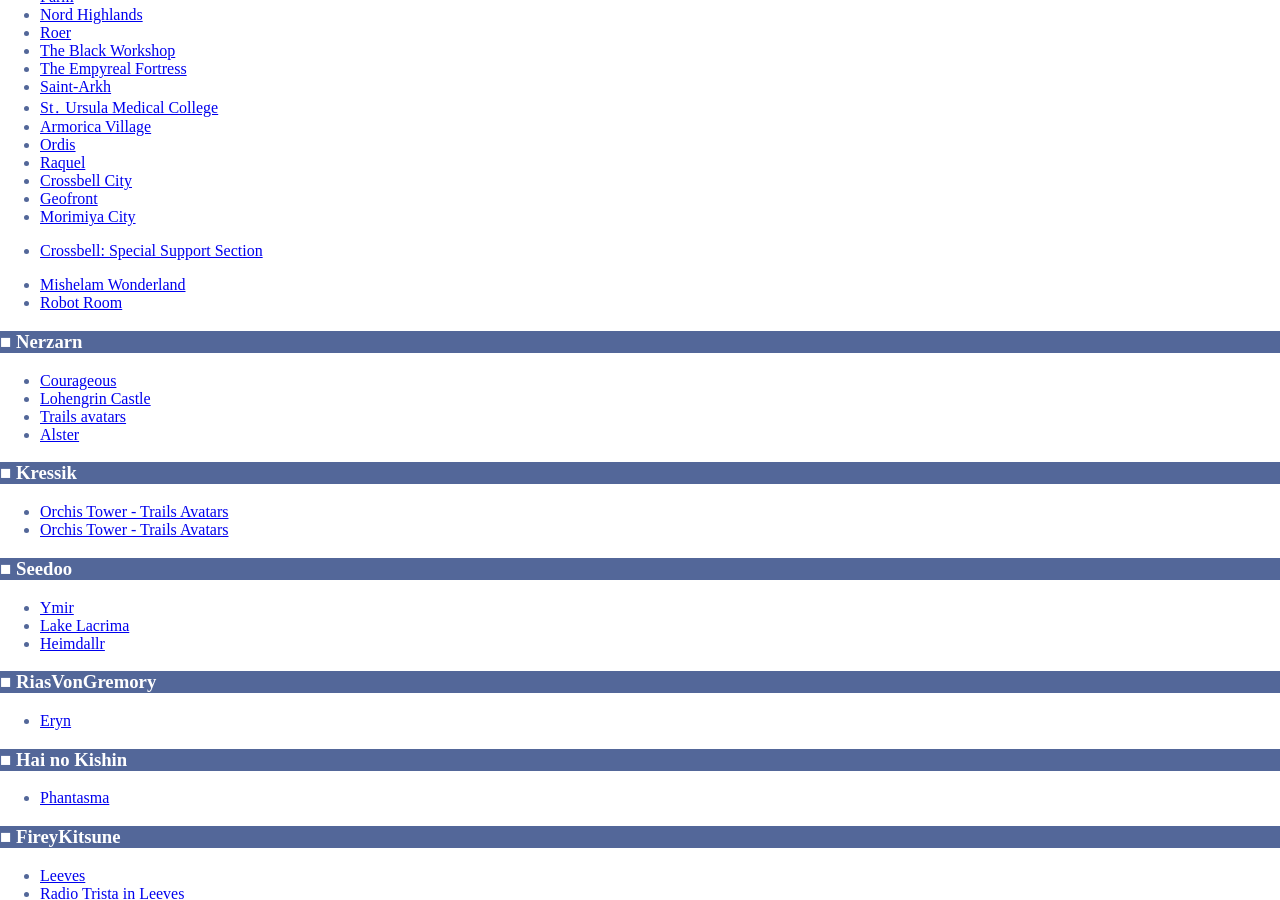
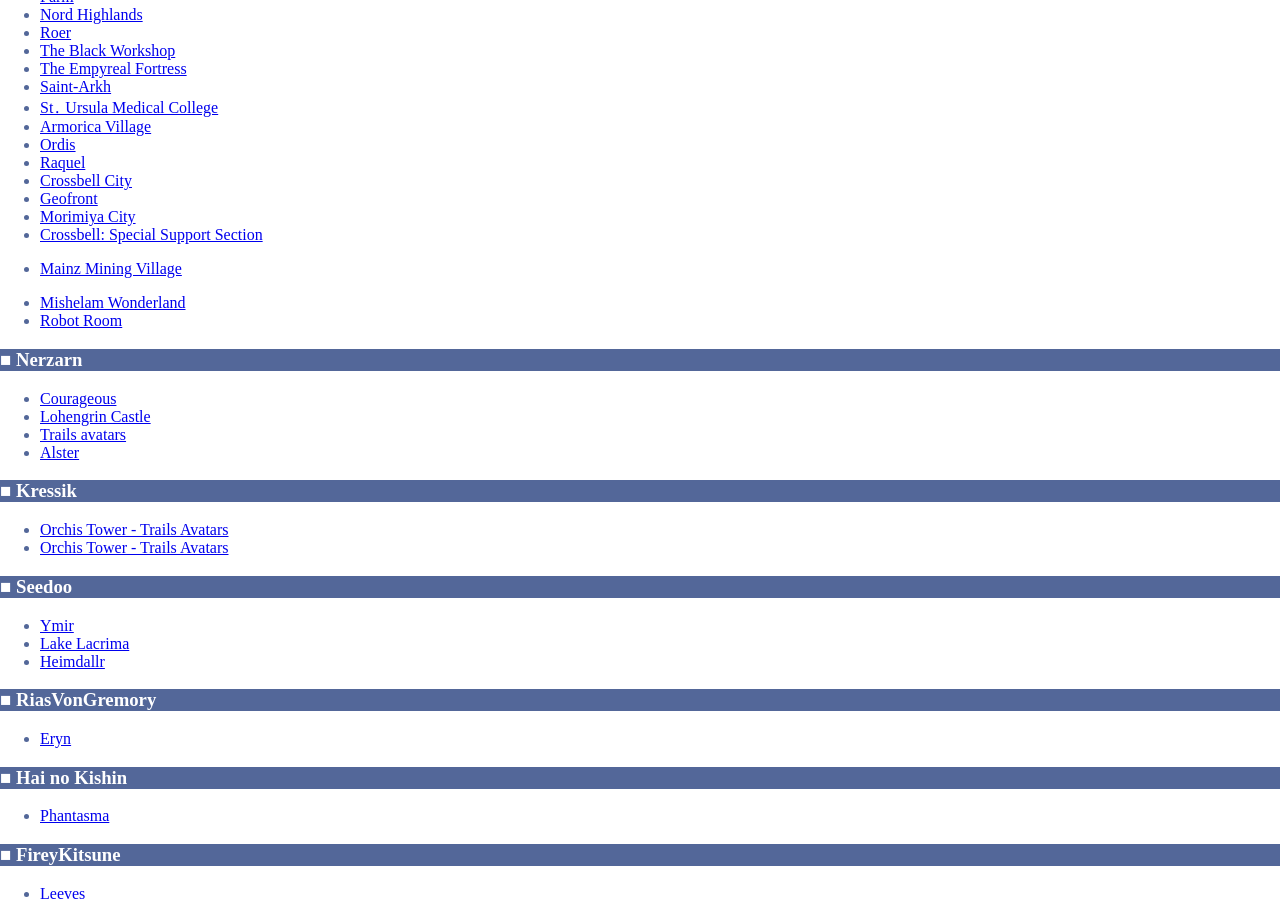
Before and after one commit to Trails-Into-VR/Trails-Into-VR.github.io, a Jekyll site: the page built from index.md, in a window 1280 px wide and 900 px high, scrolled down 651 px. Built offline with Jekyll 4.4.1, drawn with Linux system fonts in a browser that asks for light colours.

Commit message:
Add Mainz

```diff
--- a/index.md
+++ b/index.md
@@ -45,6 +45,7 @@ To make this page easier to access, you can add this webpage to bookmarks of the
 * [Geofront](https://vrchat.com/home/launch?worldId=wrld_3c546333-00c3-4a08-8eec-e4f8d1f1e435)
 * [Morimiya City](https://vrchat.com/home/launch?worldId=wrld_5782bdbb-7182-41e9-a1d2-2292c2de637f)
 * [Crossbell: Special Support Section](https://vrchat.com/home/launch?worldId=wrld_bef56c51-1308-497f-8d32-4ae3e0bce9fe)
+* [Mainz Mining Village](https://vrchat.com/home/launch?worldId=wrld_5f1b3d8d-6446-4615-ae98-f9019a283377)
 
 * [Mishelam Wonderland](https://vrchat.com/home/launch?worldId=wrld_4903d1a9-43e0-4eb6-b199-fcef57388989)
 * [Robot Room](https://vrchat.com/home/launch?worldId=wrld_00f54b9f-b4e3-4fa5-bb62-757865efb9c0)
```
